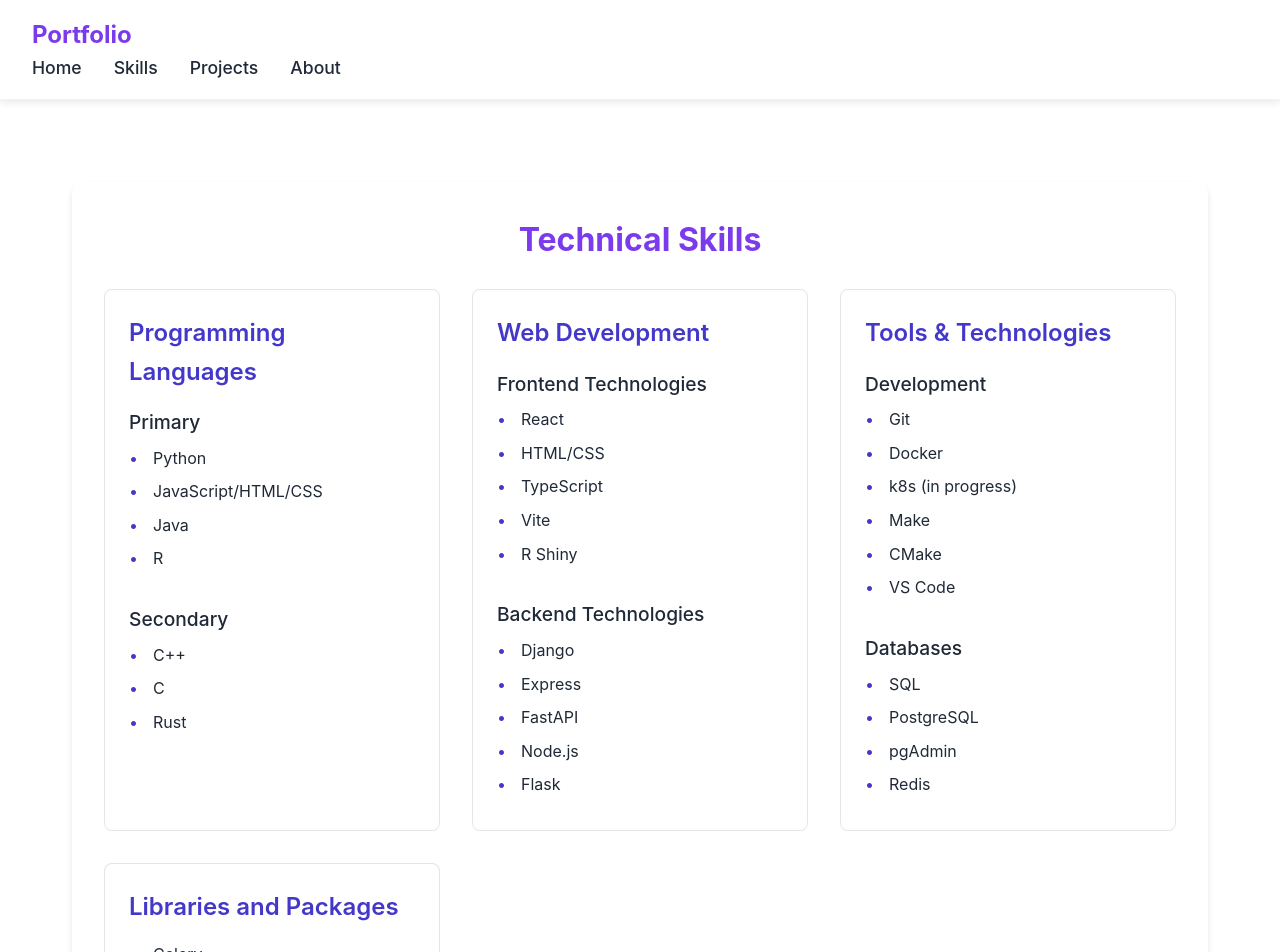
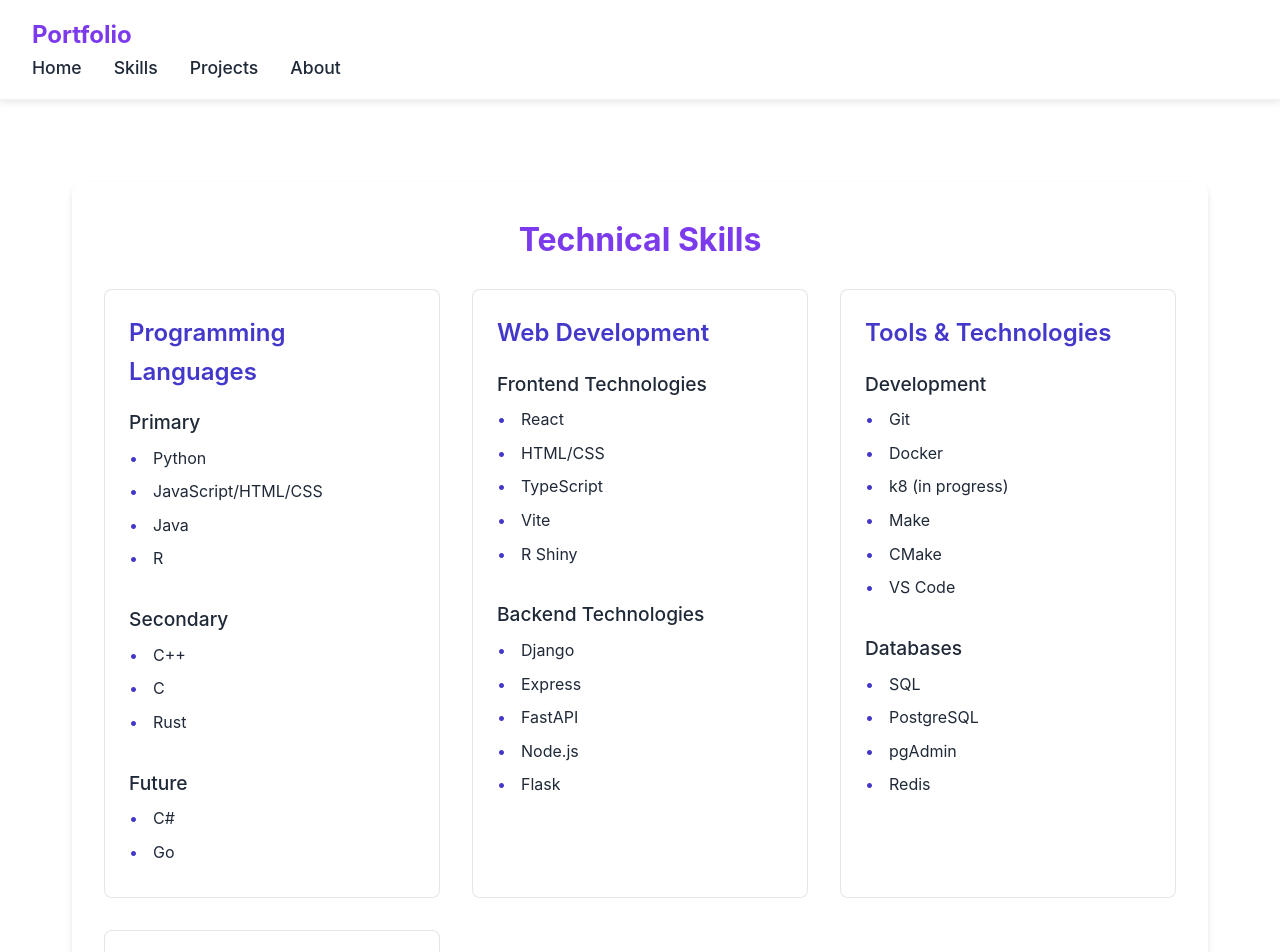
Before and after one commit to LaytonWashburn/Portfolio, a React (Vite) app: page /#/skills in a window 1280 px wide. Shown: the top 952 px of the page. Built offline with nearby package versions, Linux system fonts and the light colour scheme.

Commit message:
Fixed spelling error and added future programming languages

```diff
--- a/src/pages/Skills/Skills.tsx
+++ b/src/pages/Skills/Skills.tsx
@@ -24,6 +24,13 @@
                                     <li>C++</li>
                                     <li>C</li>
                                     <li>Rust</li>
+                                </ul>
+                            </div>
+                            <div className="skill-category">
+                                <h4>Future</h4>
+                                <ul>
+                                    <li>C#</li>
+                                    <li>Go</li>
                                 </ul>
                             </div>
                         </div>
@@ -63,7 +70,7 @@
                                 <ul>
                                     <li>Git</li>
                                     <li>Docker</li>
-                                    <li>k8s (in progress)</li>
+                                    <li>k8 (in progress)</li>
                                     <li>Make</li>
                                     <li>CMake</li>
                                     <li>VS Code</li>
```
